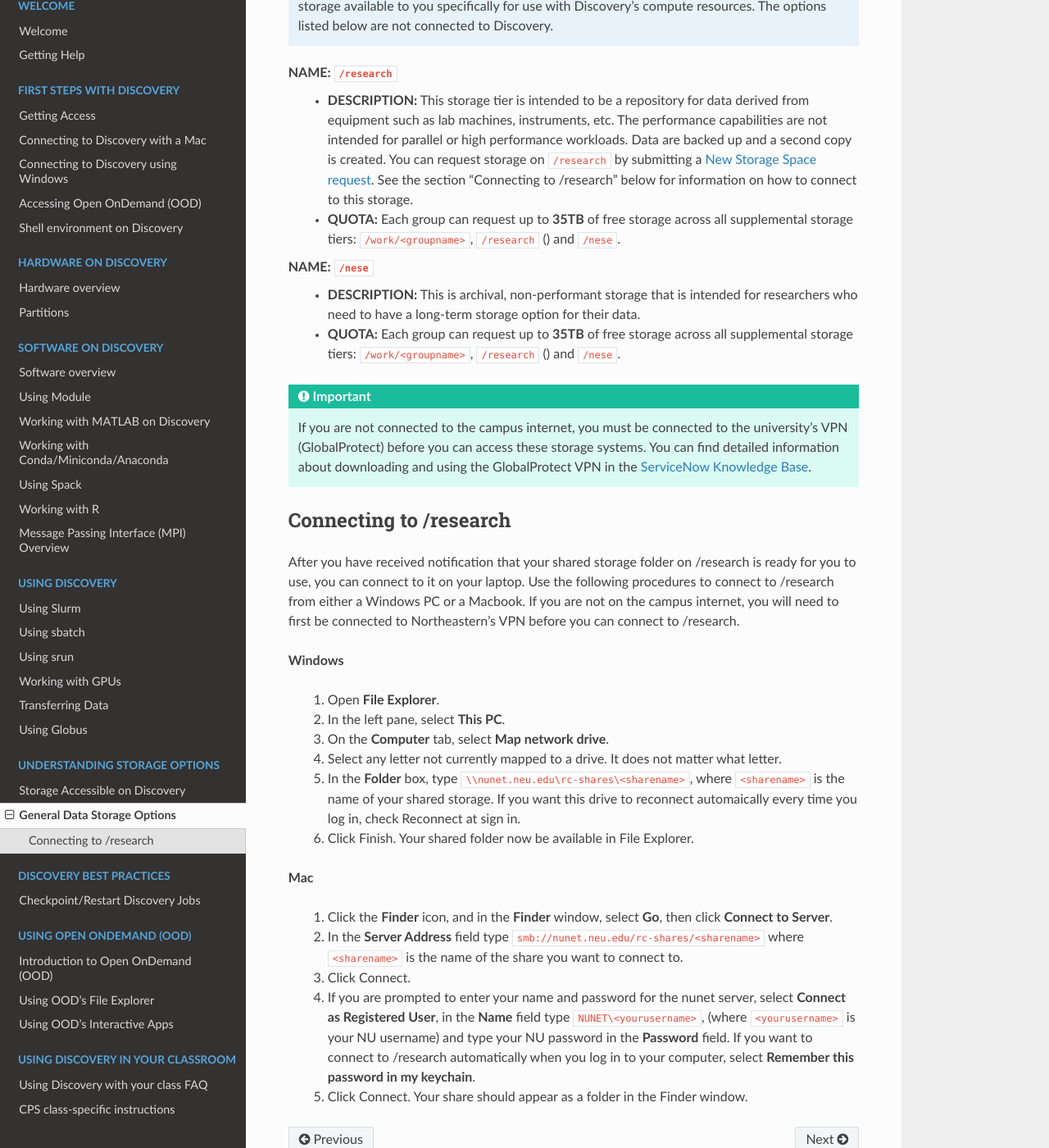
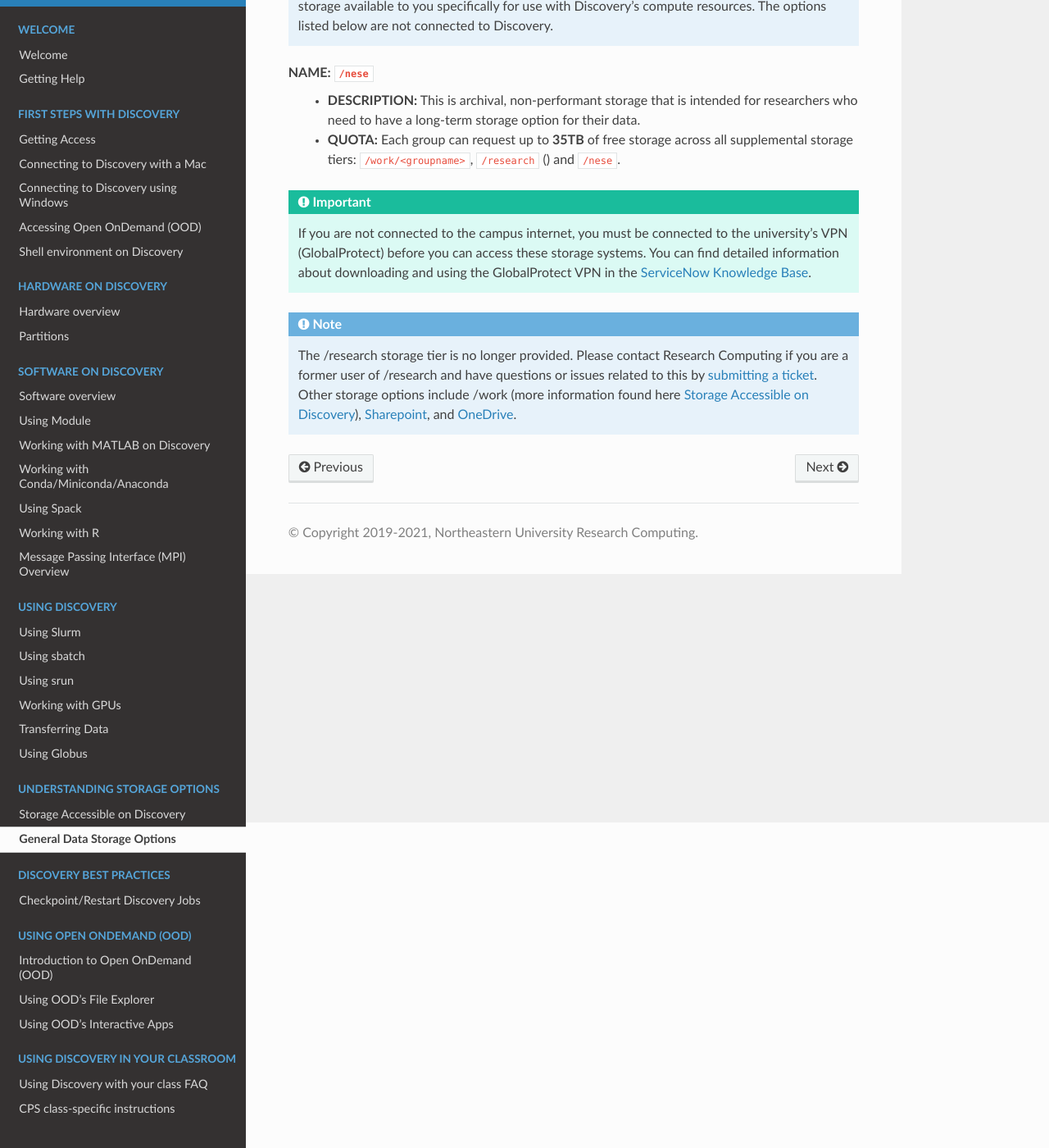
Before and after one commit to northeastern-rc/rc-public-documentation, a Sphinx documentation site: the page built from docs/source/storage/general_storage.rst, in a window 1280 px wide and 1400 px high, scrolled down 397 px. Shown: the whole window at 82% size. Built offline with Sphinx 7.4.7 and the Read the Docs theme 2.0.0, drawn with Linux system fonts in a browser that asks for light colours.

Commit message:
Deprecate /research
Different strikeout notion

Different strikeout notion

Editing strikeout

Editing strikeout

Modified description

Corrected typo

Corrected links and moved to information box

Corrected writing

Fixed links

```diff
--- a/docs/source/storage/general_storage.rst
+++ b/docs/source/storage/general_storage.rst
@@ -1,4 +1,12 @@
 .. _general_storage:
+
+.. |ss| raw:: html
+
+    <strike>
+
+.. |se| raw:: html
+
+    </strike>
 
 *****************************
 General Data Storage Options
@@ -16,19 +24,10 @@ You can schedule an online consultation on the `RC website <https://rc.northeast
    If you have an account on Discovery, see :ref:`discovery_storage`
    for details on the storage available to you specifically for use with Discovery's compute resources. The options listed below are not connected to Discovery.
 
-**NAME:** ``/research``
-  - **DESCRIPTION:** This storage tier is intended to be a repository for data derived from equipment such as lab machines,
-    instruments, etc. The performance capabilities are not intended for parallel or high performance workloads.
-    Data are backed up and a second copy is created. You can request storage on ``/research`` by submitting a `New Storage Space request <https://bit.ly/NURC-NewStorage>`_.
-    See the section "Connecting to /research" below for information on how to connect to this storage.
-  - **QUOTA:** Each group can request up to **35TB** of free storage across all supplemental storage tiers: ``/work/<groupname>``, ``/research`` () and ``/nese``.
-
-
 **NAME:** ``/nese``
   - **DESCRIPTION:** This is archival, non-performant storage that is intended for researchers
     who need to have a long-term storage option for their data.
   - **QUOTA:** Each group can request up to **35TB** of free storage across all supplemental storage tiers: ``/work/<groupname>``, ``/research`` () and ``/nese``.
-
 
 ..
      **NAME:** ``/secure``
@@ -43,25 +42,5 @@ You can schedule an online consultation on the `RC website <https://rc.northeast
    You can find detailed information about downloading and using the GlobalProtect VPN
    in the `ServiceNow Knowledge Base <https://service.northeastern.edu/tech?id=kb_article&sys_id=4701e07adb93485084ba5595ce9619a9>`_.
 
-Connecting to /research
-========================
-After you have received notification that your shared storage folder on /research is ready for you to use, you
-can connect to it on your laptop. Use the following procedures to connect to /research from either a Windows PC or a Macbook.
-If you are not on the campus internet, you will need to first be connected to Northeastern's VPN before you can connect to /research.
-
-**Windows**
-
- 1. Open **File Explorer**.
- 2. In the left pane, select **This PC**.
- 3. On the **Computer** tab, select **Map network drive**.
- 4. Select any letter not currently mapped to a drive. It does not matter what letter.
- 5. In the **Folder** box, type ``\\nunet.neu.edu\rc-shares\<sharename>``, where ``<sharename>`` is the name of your shared storage. If you want this drive to reconnect automaically every time you log in, check Reconnect at sign in.
- 6. Click Finish. Your shared folder now be available in File Explorer.
-
-**Mac**
-
- 1. Click the **Finder** icon, and in the **Finder** window, select **Go**, then click **Connect to Server**.
- 2. In the **Server Address** field type ``smb://nunet.neu.edu/rc-shares/<sharename>`` where ``<sharename>`` is the name of the share you want to connect to.
- 3. Click Connect.
- 4. If you are prompted to enter your name and password for the nunet server, select **Connect as Registered User**, in the **Name** field type ``NUNET\<yourusername>``, (where ``<yourusername>`` is your NU username) and type your NU password in the **Password** field. If you want to connect to /research automatically when you log in to your computer, select **Remember this password in my keychain**.
- 5. Click Connect. Your share should appear as a folder in the Finder window.
+.. note::
+   The /research storage tier is no longer provided. Please contact Research Computing if you are a former user of /research and have questions or issues related to this by `submitting a ticket <https://bit.ly/NURC-Assistance>`_. Other storage options include /work (more information found here :ref:`discovery_storage`), `Sharepoint <https://service.northeastern.edu/tech?id=kb_article&sysparm_article=KB0012695>`_, and `OneDrive <https://service.northeastern.edu/tech?id=kb_article&sysparm_article=KB0012764>`_.
```
